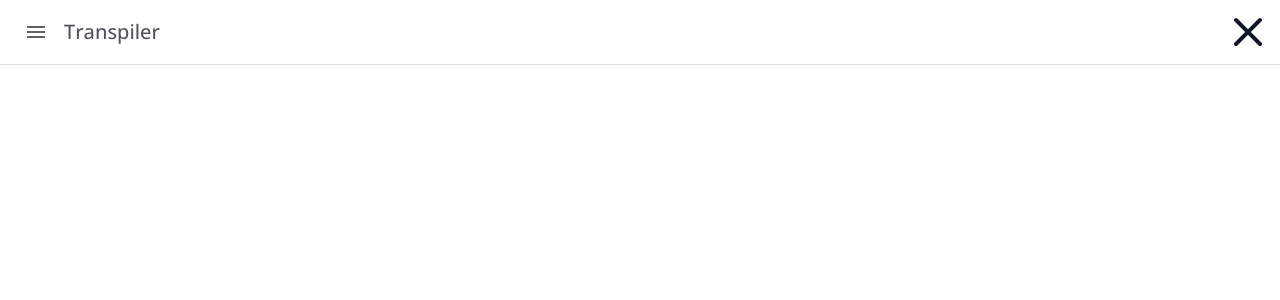
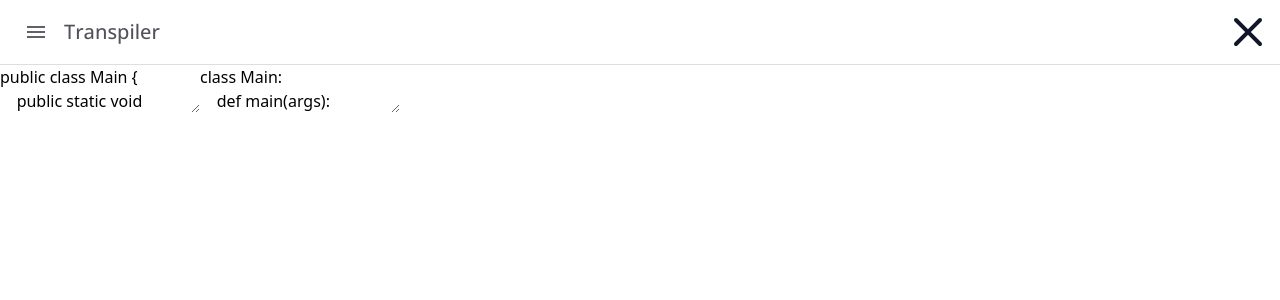
Before and after one commit to 8SIXSect/JavaToPythonTranspilerDemo, a Vue app in the folder jtp-client/: page / in a window 1280 px wide. Shown: the top 300 px of the page. Built offline with nearby package versions, Linux system fonts and the light colour scheme.

Commit message:
Created the two textareas: one for the Java Editor and one for the Python Editor

```diff
--- a/jtp-client/src/components/TranspilerDemo.vue
+++ b/jtp-client/src/components/TranspilerDemo.vue
@@ -1,14 +1,16 @@
 <template>
     <NavigationRibbon />
+    <TranspilerTextAreas />
 </template>
 
 <script>
 
 import NavigationRibbon from './NavigationRibbon.vue';
+import TranspilerTextAreas from './TranspilerTextAreas.vue';
 
 export default {
     components: {
-        NavigationRibbon
+        NavigationRibbon, TranspilerTextAreas
     }
 }
 
--- a/jtp-client/src/components/TranspilerTextAreas.vue
+++ b/jtp-client/src/components/TranspilerTextAreas.vue
@@ -1,9 +1,18 @@
+<template>
+
+    <textarea name="java-editor" id="java-editor" spellcheck="false"
+        v-model="javaEditorDefaultText" />
+    <textarea name="python-editor" id="python-editor" spellcheck="false"
+        v-model="pythonEditorDefaultText" />
+
+</template>
+
 <script>
 
 export default {
     data() {
         return {
-            javaEditorDefualtText:  `public class Main {\n\tpublic static void main(String[] args) {\n\t\tSystem.out.println("Hello, World!");\n\t}\n}`,
+            javaEditorDefaultText:  `public class Main {\n\tpublic static void main(String[] args) {\n\t\tSystem.out.println("Hello, World!");\n\t}\n}`,
             pythonEditorDefaultText: `class Main:\n\tdef main(args):\n\t\tprint("Hello, World!")`,
         }
     }
```
